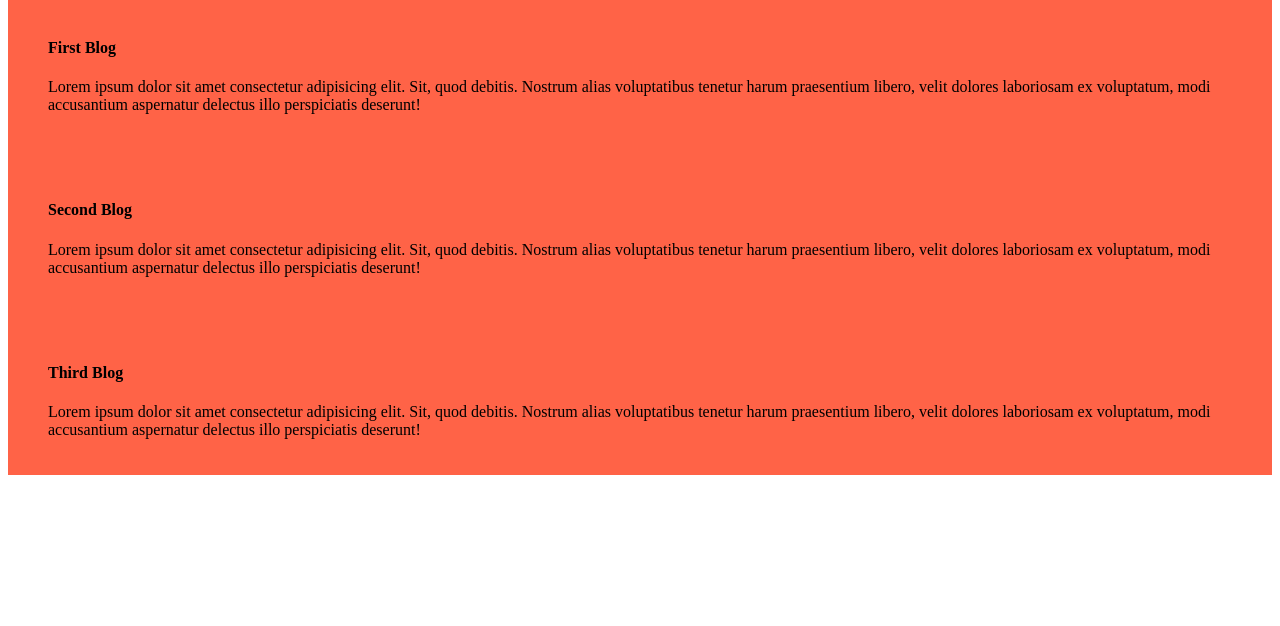
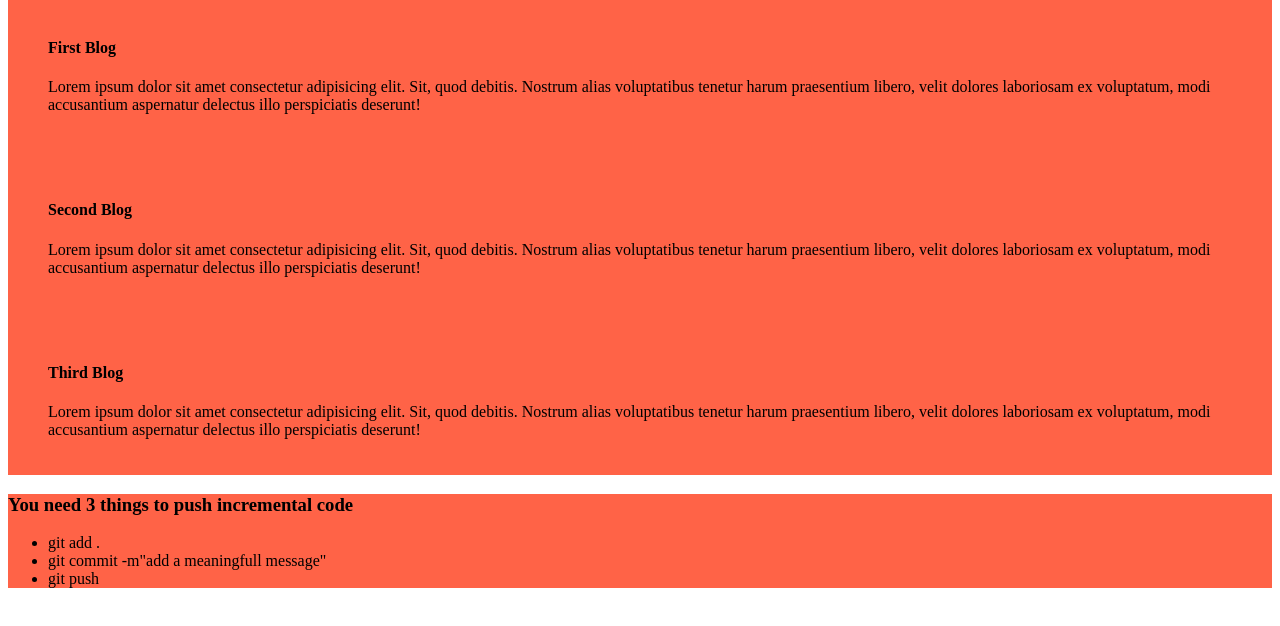
Before and after one commit to Big-Smokkee/my-simple-website, a plain HTML site: page index.html in a window 1280 px wide. Shown: the part 62-688 px from the top of the page. Drawn offline with Linux system fonts and the light colour scheme.

Commit message:
added the things one need to push incremental gits

```diff
--- a/index.html
+++ b/index.html
@@ -39,6 +39,14 @@
         </div>
 
     </div>
+    <div>
+        <h3>You need 3 things to push incremental code</h3>
+        <ul>
+            <li>git add .</li>
+            <li>git commit -m"add a meaningfull message"</li>
+            <li>git push</li>
+        </ul>
+    </div>
 </body>
 
 </html>
```
